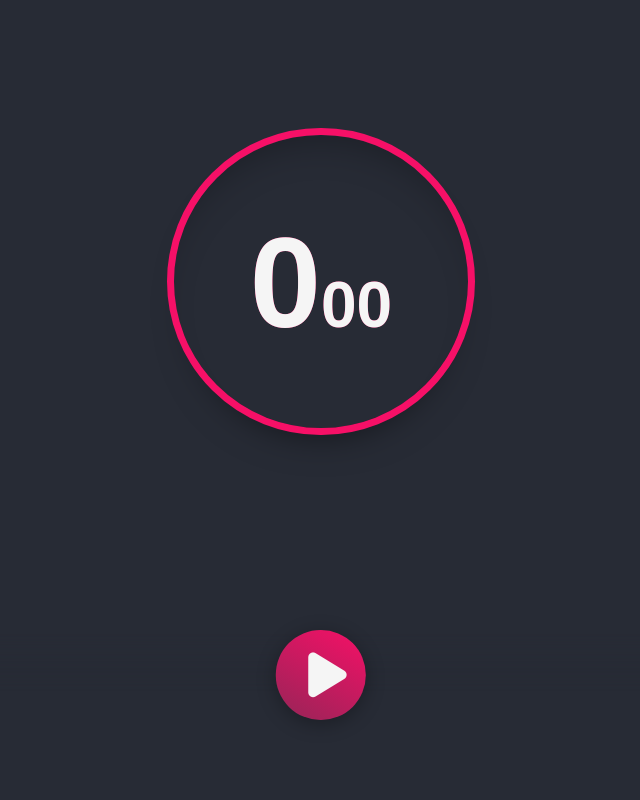
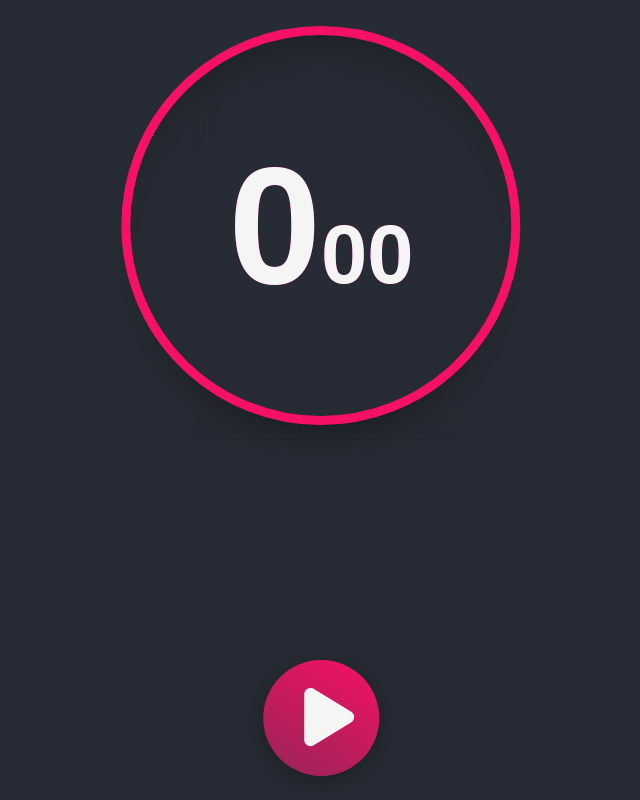
Before and after one commit to KevinGrajeda/cronometro-app, a React (Create React App) app: page / in a window 1280 px wide. Shown: the whole page, without its empty margins (319-959 px from the left). Built offline with nearby package versions, Linux system fonts and the light colour scheme.

Commit message:
agregado modo escritorio y landscape, mejorado conversion de ms

```diff
--- a/src/App.css
+++ b/src/App.css
@@ -32,7 +32,7 @@ body{
   height: 2.4rem;
   margin: 1rem auto 0vw auto;
   font-size: 100%;
-  transition: font-size 0.03s linear,margin-top 1s;
+  transition: font-size 0.03s linear,margin-top 1s,margin-left 1s ease-in-out;
 }
 .contenedor-circulo.arriba{
   margin-top: 8%;
@@ -42,17 +42,21 @@ body{
   font-size: 70%;
   transition: font-size 0.8s ease-in-out;
 }
+.contenedor-circulo.smaller{
+  font-size: 52%;
+  transition: font-size 0.8s ease-in-out;
+}
 .circulo{
   background-color:transparent;
   width: 100%;
   height: 100%;
   border-radius: 50%;
   /*box-shadow: rgba(255,255,255,0) 0px 0px 0vw 0vw inset,0 0 12vw 0px rgba(0,0,0,0.3);*/
-  box-shadow:rgba(255,255,255,0) 0px 0px 0vw 0vw inset ;
+  box-shadow:rgba(255,255,255,0) 0px 0px 0vw 1.2rem inset ;
   font-weight: 600;
   user-select: none;
   border: 0.06rem solid var(--tercer);
-  transition:box-shadow 0.2s;
+  transition:box-shadow 0;
   position: relative;
   box-sizing: border-box;
 }
@@ -91,7 +95,7 @@ body{
   margin: auto;
   margin-top: 0.3rem;
   height: 1.7rem;
-  width: 60%;
+  width: 70%;
   position: relative;
 }
 
@@ -103,7 +107,7 @@ body{
   bottom: 0;
   left: 0;
   z-index: 0;
-  box-shadow: var(--principal) 0px -0.49rem 0.2rem -0.26rem inset;
+  box-shadow: var(--principal) 0px -0.49rem 0.3rem -0.2rem inset;
   pointer-events: none;
 }
 .contenedor-vueltas ul::-webkit-scrollbar {
@@ -121,7 +125,7 @@ body{
   color:var(--cuarto);
 }
 .contenedor-botones{
-  transition: bottom 1s ;
+  /*transition: bottom 1s ;*/
   height: 0.7rem;
   width: 50%;
   margin: 0;
@@ -130,9 +134,9 @@ body{
   bottom: 10%;
   right: 50%;
 }
-.contenedor-botones.abajo{
+/*.contenedor-botones.abajo{
   bottom: 10%;
-}
+}*/
 button{
   font-size: 1rem;
 }
@@ -201,8 +205,32 @@ button{
   -ms-user-select: none;
   user-select: none;
 }
-@media only screen and (min-width: 768px) {
+@media only screen and (min-width: 768px), (orientation: landscape) {
   html{
-    font-size: 10vw;
+    font-size: 13vw;
+  }
+  .contenedor-circulo{
+    margin-top: 2%;
+    margin-left: 50%;
+    transform: translate(-50%,0);
+    max-height: 85vh;
+    max-width: 85vh;
+  }
+  .contenedor-circulo.arriba{
+    margin-left: 2rem;
+    margin-top: 2%;
+  }
+  .contenedor-botones{
+    bottom: 3%;
+    width: 30%;
+  }
+  .contenedor-vueltas{
+    margin-top: 6%;
+    position: absolute;
+    right: 0;
+    width: 60%;
+    top: 0;
+    z-index: -1;
+    height: 2.2rem;
   }
 }
--- a/src/components/Cronometro.js
+++ b/src/components/Cronometro.js
@@ -65,11 +65,16 @@ class Cronometro extends React.Component{
     }
     msAHoras(milis){
         let ms=milis;
+        let horas=0;
+        if(ms>=3.6e6){
+            horas=(ms/3.6e6)|0;
+            ms%=3.6e6;
+        }
         const minutos=(ms/60000)|0;
-        ms=ms-minutos*60000;
+        ms%=60000;
         const segundos=(ms/1000)|0;
-        ms=(ms-segundos*1000)/10|0;
-        return {ms,segundos,minutos};
+        ms=(ms%1000)/10|0;
+        return {horas,ms,segundos,minutos};
     }
     render(){
         return(
--- a/src/components/Display.js
+++ b/src/components/Display.js
@@ -19,12 +19,17 @@ class Display extends React.Component{
     }
     render(){
         let ms=this.props.ms;
+        let horas=0;
+        if(ms>=3.6e6){
+            horas=(ms/3.6e6)|0;
+            ms%=3.6e6;
+        }
         const minutos=(ms/60000)|0;
-        ms=ms-minutos*60000;
+        ms%=60000;
         const segundos=(ms/1000)|0;
-        ms=(ms-segundos*1000)/10|0;
+        ms=(ms%1000)/10|0;
         const classContador="contador"+(this.props.pausa && this.props.iniciado ?" pausa":"");
-        const classContenedor="contenedor-circulo"+(minutos>0|| segundos>58?" small":"")
+        const classContenedor="contenedor-circulo"+(horas>0?" smaller":horas>0||minutos>0|| segundos>58?" small":"")
         +(this.props.vueltas>0?" arriba":"");
         return(
             <div className={classContenedor}>
@@ -36,8 +41,9 @@ class Display extends React.Component{
                     onMouseUp={evt=>this.play(evt)}
                 >
                     <div className={classContador}>
-                        <span>{minutos>0?minutos+":":""}</span>
-                        <span>{minutos>0?segundos>=10?segundos:"0"+segundos:segundos}</span>
+                        <span>{horas>0?horas+":":""}</span>
+                        <span>{horas>0?minutos>=10?minutos+":":"0"+minutos+":":minutos>0?minutos+":":""}</span>
+                        <span>{minutos>0||horas>0?segundos>=10?segundos:"0"+segundos:segundos}</span>
                         <span className="ms">{ms>=10?ms:"0"+ms}</span>
                     </div>
                 </div>
--- a/src/components/Vueltas.js
+++ b/src/components/Vueltas.js
@@ -12,19 +12,20 @@ class Vueltas extends React.Component{
         }
         return true
     }
-    imprimirHora(min,seg,ms){
-        min=min<10?''+min:min;
+    imprimirHora(hrs,min,seg,ms){
+        hrs=hrs>0?hrs+"h":"";
+        min=min<10?'0'+min:min;
         seg=seg<10?'0'+seg:seg;
         ms=ms<10?'0'+ms:ms;
-        return `${min} ${seg}.${ms}`
+        return `${hrs} ${min} ${seg}.${ms}`
     }
     render(){
         const vueltas=this.props.vueltas.map((vuelta,id)=>{
             return(
                 <li key={id+1}>
                     <span className="numero-vuelta">Vuelta {id+1}&nbsp;&nbsp;&nbsp;</span>
-                    {this.imprimirHora(vuelta.previo.minutos,vuelta.previo.segundos,vuelta.previo.ms)}&nbsp;&nbsp;
-                    {this.imprimirHora(vuelta.actual.minutos,vuelta.actual.segundos,vuelta.actual.ms)}
+                    {this.imprimirHora(vuelta.previo.horas,vuelta.previo.minutos,vuelta.previo.segundos,vuelta.previo.ms)}&nbsp;&nbsp;&nbsp;
+                    {this.imprimirHora(vuelta.actual.horas,vuelta.actual.minutos,vuelta.actual.segundos,vuelta.actual.ms)}
                 </li>
             )
         }).reverse();
```
